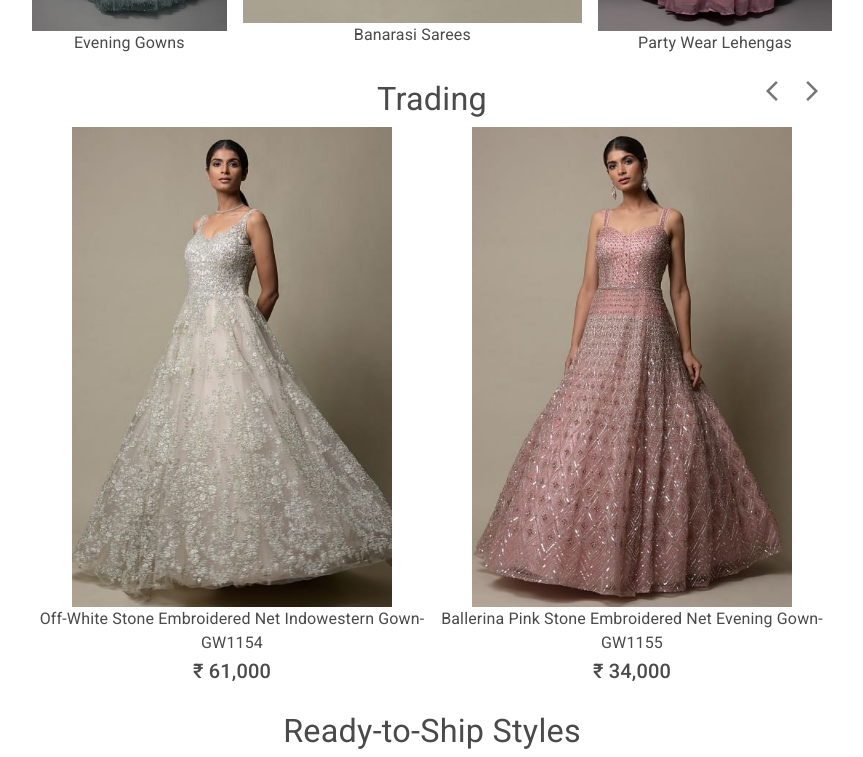
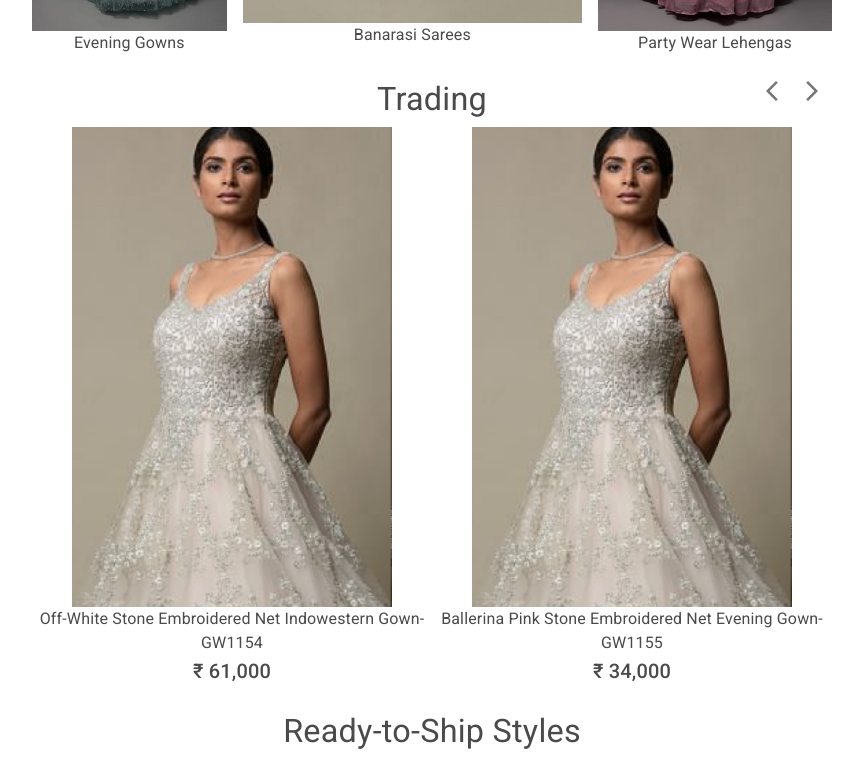
Before and after one commit to KevinThoriya/KashyapFashion, a Next.js app: page / in a window 1280 px wide. Shown: the part 1540-2297 px from the top of the page, without its empty margins (208-1071 px from the left). Built offline with nearby package versions, Linux system fonts and the light colour scheme.

Commit message:
zooomed effect

```diff
--- a/src/components/ProductShortView.js
+++ b/src/components/ProductShortView.js
@@ -9,19 +9,20 @@ export function ProductShortView({
   currency,
   zoomSrc: zoomSrc,
 }) {
-  const imageRef = useRef(null);
-  const [src, setSrc] = useState(url);
-  const ShowImageZoom = () => setSrc(zoomSrc || url);
-  const showRegularImage = () => setSrc(url);
+  const [zoomed, setZoomed] = useState(false);
+  const ShowImageZoom = () => setZoomed(true);
+  const showRegularImage = () => setZoomed(false);
 
   return (
     <div className="">
       <div onMouseEnter={ShowImageZoom} onMouseLeave={showRegularImage}>
+        <img src={url} alt={name} className="cornerImage m-auto" />
         <img
-          ref={imageRef}
-          src={src}
+          src={zoomSrc || url}
           alt={name}
-          className="cornerImage m-auto"
+          className={`cornerImage m-auto absolute left-0 right-0 top-0 opacity-${
+            zoomed ? 1 : 0
+          } `}
         />
       </div>
       <Typography variant="body1" align="center" className="my-1">
--- a/styles/globals.css
+++ b/styles/globals.css
@@ -22,6 +22,8 @@ a {
 .cornerImage {
   width: 20rem;
   height: 30rem;
+  transition: opacity 0.5s linear;
+  opacity: 1;
 }
 .mainImage {
   height: calc(100% - 32px);
```
